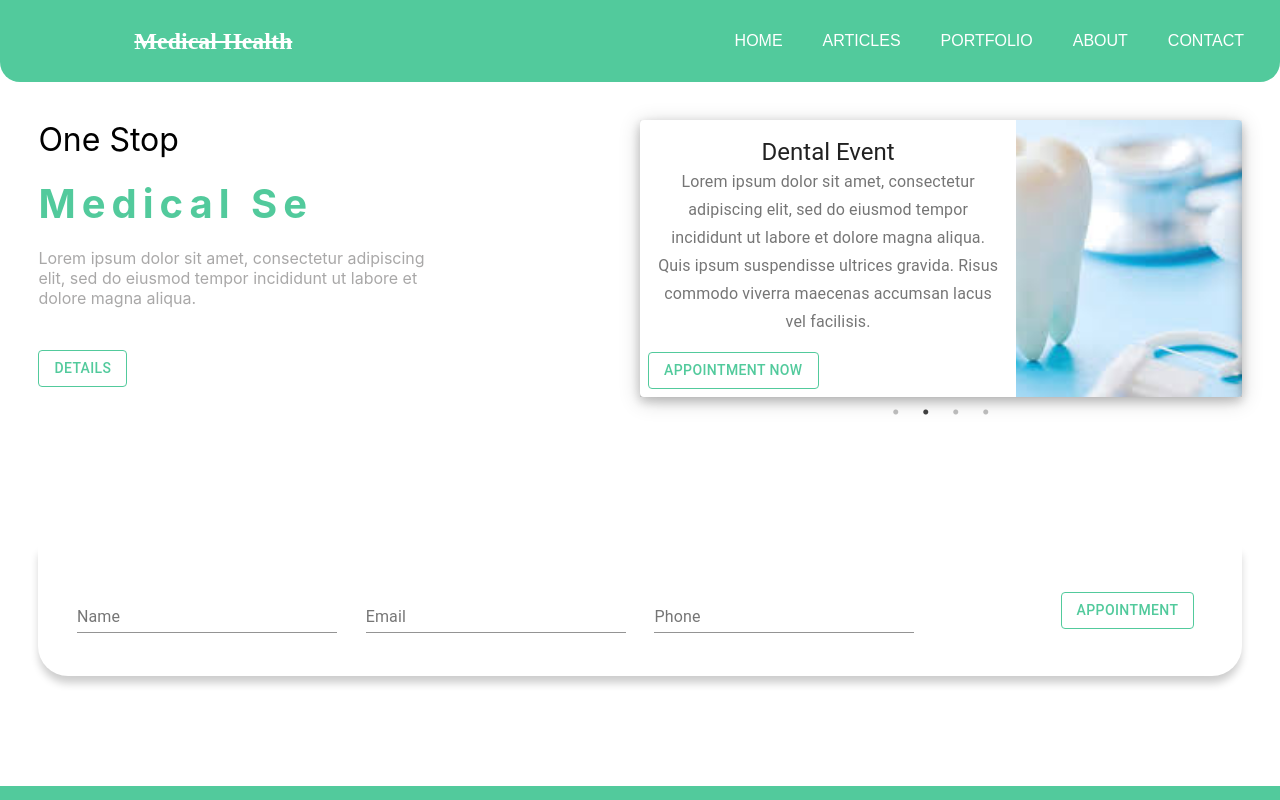
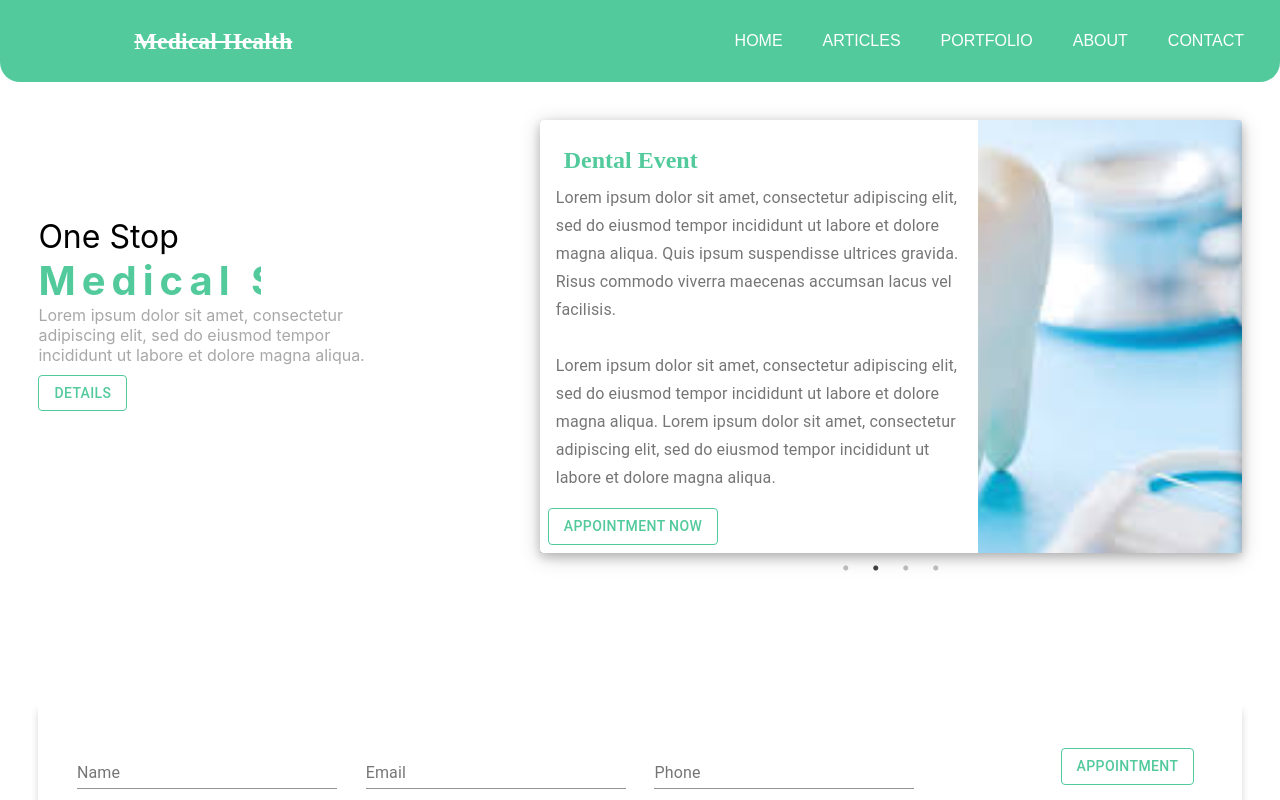
Before and after one commit to SOORYAPICHAI/ProjectOne, a React (Create React App) app in the folder my-main-folder/my-app/: page / in a window 1280 px wide. Shown: the top 800 px of the page. Built offline with nearby package versions, Linux system fonts and the light colour scheme.

Commit message:
Updated the ui fixes

```diff
--- a/my-main-folder/my-app/src/ContentOne/CardCarousel.js
+++ b/my-main-folder/my-app/src/ContentOne/CardCarousel.js
@@ -12,8 +12,18 @@ const useStyles = makeStyles(theme => ({
     display: "flex",
     minWidth: "100%",
     maxWidth: "100%",
-    Height: "100%",
+    minHeight: "400px",
+    [theme.breakpoints.down('sm')]: {
+
+      minHeight: "100%",
+      },
     boxShadow: "0 4px 10px 0 rgba(0,0,0,0.2), 0 4px 20px 0 rgba(0,0,0,0.19) !important"
+  },
+  hideCarouseltxt:{
+    [theme.breakpoints.down('sm')]: {
+
+    display:'none'
+      },
   },
   details: {
     display: "flex",
@@ -50,14 +60,20 @@ export default function MediaControlCard() {
     <Card className={classes.card}>
       <div className={classes.details}>
         <CardContent className={classes.content}>
-          <Typography component="h5" variant="h5">
+          <Typography component="h5" variant="h5" style={{color:'#52ca9c',textAlign:'left',padding:'0.5rem',fontWeight:'bold',fontFamily: 'cursive'}}>
             Dental Event
           </Typography>
-          <Typography variant="subtitle1" color="textSecondary">
+          <Typography variant="subtitle1" color="textSecondary" style={{textAlign:'left'}}>
             Lorem ipsum dolor sit amet, consectetur adipiscing elit, sed do
             eiusmod tempor incididunt ut labore et dolore magna aliqua. Quis
             ipsum suspendisse ultrices gravida. Risus commodo viverra maecenas
             accumsan lacus vel facilisis.
+            <span className={classes.hideCarouseltxt}>
+<br />
+<br />
+            Lorem ipsum dolor sit amet, consectetur adipiscing elit, sed do eiusmod tempor incididunt ut labore et dolore magna aliqua.
+            Lorem ipsum dolor sit amet, consectetur adipiscing elit, sed do eiusmod tempor incididunt ut labore et dolore magna aliqua.
+            </span>
           </Typography>
         </CardContent>
         <div className={classes.controls}>
--- a/my-main-folder/my-app/src/ContentOne/index.css
+++ b/my-main-folder/my-app/src/ContentOne/index.css
@@ -5,6 +5,7 @@
 
 
   .typewriter span {
+    height:max-content;
     color:#52ca9c;
     font-size: 2.5rem;
     font-weight: bold;
--- a/my-main-folder/my-app/src/ContentOne/index.js
+++ b/my-main-folder/my-app/src/ContentOne/index.js
@@ -27,6 +27,9 @@ const useStyles = makeStyles(theme => ({
         [theme.breakpoints.only('xs')]: {
             paddingBottom:'45px',
             },
+            [theme.breakpoints.down('lg')]: {
+                paddingBottom:'45px',
+                },
     }
 
 
@@ -35,7 +38,7 @@ const ContentOne = () => {
     const classes = useStyles();
     return (
         <Grid container xs={12} className={classes.pad} >
-            <Grid container item xs={12} sm={12} md={12} lg={6} xl={6} justify="flex-start" className={classes.padBottom}>
+            <Grid container item xs={12} sm={12} md={12} lg={5} xl={5} justify="flex-start" alignContent="center" className={classes.padBottom}>
                 <Grid container item xs={12} justify="flex-start" className="contentOneTxtOne">
                 One Stop
                 </Grid>
@@ -51,6 +54,7 @@ const ContentOne = () => {
                 <Grid container item xs={12} justify="flex-start"  style={{color:'#a9a8a8',textAlign:'left'}}>
                     <Grid container item xs={12} sm={8} md={6} lg={8} xl={8}  >
                     Lorem ipsum dolor sit amet, consectetur adipiscing elit, sed do eiusmod tempor incididunt ut labore et dolore magna aliqua.
+
                     </Grid>
 
                 </Grid>
@@ -60,7 +64,7 @@ const ContentOne = () => {
 
             </Grid>
             </Grid>
-            <Grid container item xs={12} sm={12} md={12} lg={6} xl={6} className='cardshadow'>
+            <Grid container item xs={12} sm={12} md={12} lg={7} xl={7} className='cardshadow'>
             <CarouselComponent/>
             </Grid>
         </Grid>
--- a/my-main-folder/my-app/src/ContentThree/CardPricing.js
+++ b/my-main-folder/my-app/src/ContentThree/CardPricing.js
@@ -13,11 +13,18 @@ const useStyles = makeStyles(theme => ({
     boxShadow:
       "0 4px 8px 0 rgba(0,0,0,0.2),0 6px 20px 0 rgba(0,0,0,0.19)!important",
     "&:hover": {
-      boxShadow:
+
+
+    // 0 8px 16px 0 rgba(0,0,0,0.2),0 6px 20px 0 rgba(0,0,0,0.19)!important
+    '&:hover':{
+
+        transition: 'all 200ms ease-in',
+        transform: 'scale(1.1)',
+        boxShadow:
         "0 8px 16px 0 rgba(0,0,0,0.2),0 6px 20px 0 rgba(0,0,0,0.19)!important"
+    },
     }
 
-    // 0 8px 16px 0 rgba(0,0,0,0.2),0 6px 20px 0 rgba(0,0,0,0.19)!important
   },
   media: {
     width: "100px",
```
